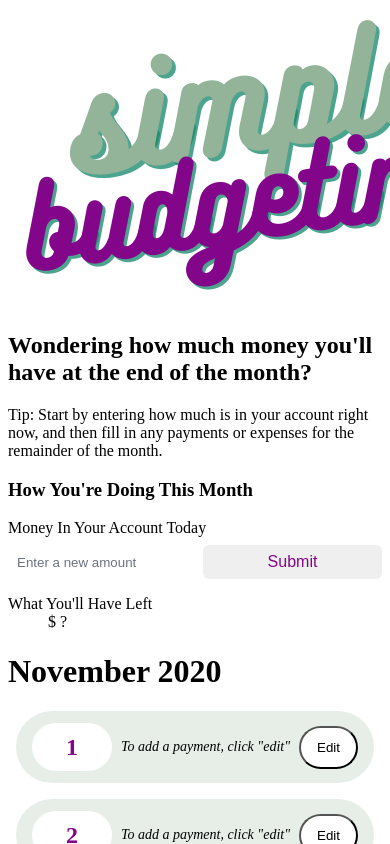
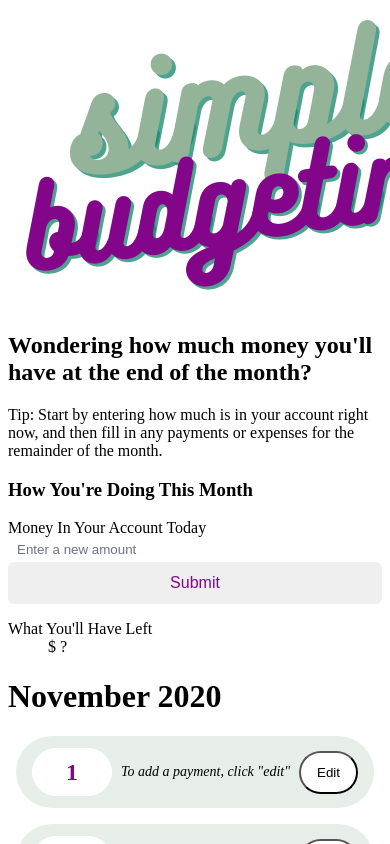
Before and after one commit to rachelgould/paycheck-to-paycheck, a Vue app: page / in a window 390 px wide. Both pictures are taken after a click on the button "(Edit)". Shown: the top 844 px of the page. Built offline with nearby package versions, Linux system fonts and the light colour scheme; the HTML template or start-up script is replaced by a standard one.

Commit message:
improve on mobile

```diff
--- a/src/components/SummaryStats.vue
+++ b/src/components/SummaryStats.vue
@@ -12,7 +12,7 @@
           <dd v-if="!editMode" class="mt-1 text-3xl font-semibold text-gray-900">
             $ {{ inAccount ? inAccount : '?' }}
           </dd>
-          <form v-if="editMode" class='horiz-form' @submit.prevent="onSubmit">
+          <form class="mt-2 flex flex-col xl:flex-row" v-if="editMode" @submit.prevent="onSubmit">
             <input v-model.number="inAccount" placeholder="Enter a new amount">
             <input class="small-submit" type="submit" value="Submit">
           </form>
@@ -72,7 +72,11 @@ export default {
 </script>
 
 <style scoped>
-  form {
-    @apply mt-2;
+  .small-submit {
+    @apply w-full flex items-center justify-center px-1 py-2 border border-transparent text-base font-medium rounded-md text-white;
+    color: #83058A;
+  }
+  input {
+    @apply px-2 py-1 border border-transparent placeholder-gray-500 focus:ring-offset-2 sm:max-w-xs rounded-md;
   }
 </style>
```
